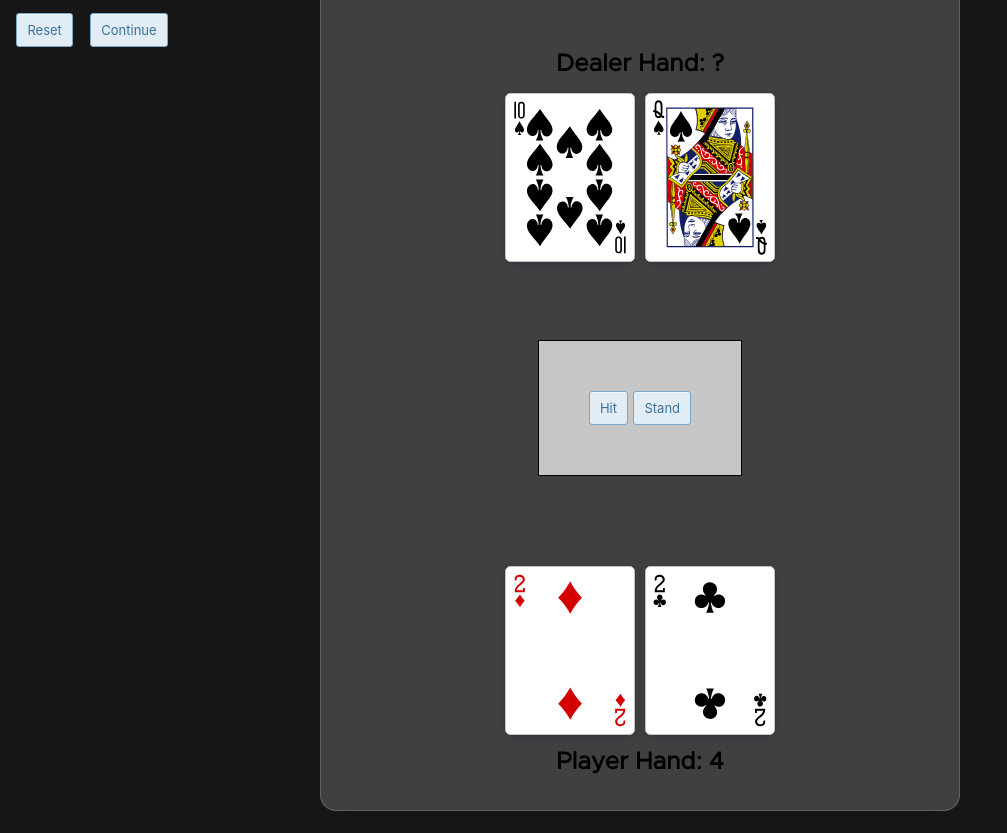
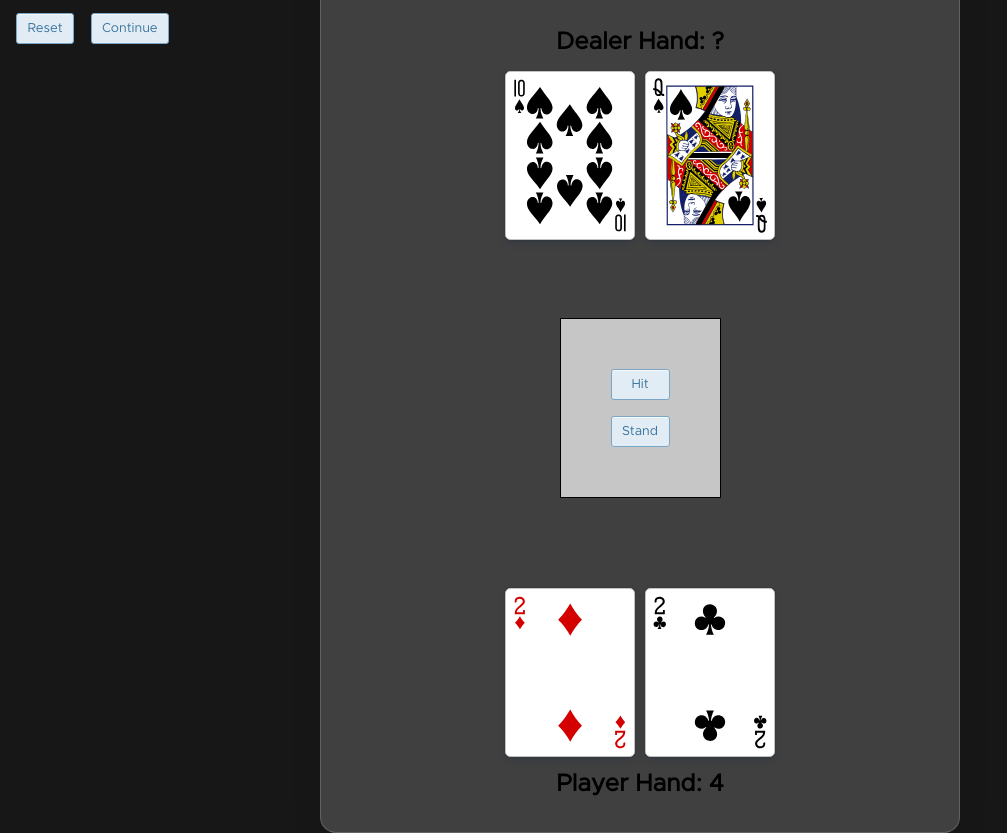
Before and after one commit to JCameren/sei-project-1, a plain HTML site: page index.html in a window 1280 px wide. Shown: the part 35-868 px from the top of the page, without its empty margins (0-1007 px from the left). Before the commit the page ends 846 px from the top, so only its background shows below. Drawn offline with Linux system fonts and the light colour scheme.

Commit message:
changed btn styling

```diff
--- a/css/index.css
+++ b/css/index.css
@@ -9,10 +9,15 @@ body {
   width: 100%;
   height: 100vh;
   background: #171717;
+  font-family: 'Metropolis';
+  /* background-color: ; */
+}
+
+.gradient_circles_bg {
+  width: 100%;
+  height: 100%;
   display: grid;
   place-items: center;
-  font-family: 'Metropolis';
-  /* background-color: ; */
 }
 
 #game_status {
@@ -72,6 +77,8 @@ body {
   margin: auto;
   position:relative;
   top: 75px;
+  display: flex;
+  flex-direction: column;
   width: max-content;
   /* text-align: center; */
   backdrop-filter: 10px;
@@ -79,9 +86,13 @@ body {
   border: 1px solid black;
   padding: 50px;
 }
+.btn_container > button:first-child{
+  margin-bottom: 1rem;
+}
+
 
 button {
-  background-color: #e1ecf4;
+    background-color: #e1ecf4;
   border-radius: 3px;
   border: 1px solid #7aa7c7;
   box-shadow: rgba(255, 255, 255, 0.7) 0 1px 0 0 inset;
@@ -89,8 +100,7 @@ button {
   color: #39739d;
   cursor: pointer !important;
   display: inline-block;
-  font-family: -apple-system, system-ui, "Segoe UI", "Liberation Sans",
-    sans-serif;
+  font-family: 'Metropolis';
   font-size: 13px;
   font-weight: 400;
   /* line-height: 1.15385; */
@@ -108,11 +118,11 @@ button {
   transition: all 250ms ease-in-out;
 }
 
-button:hover,
+/* button:hover,
 button:focus {
   background-color: #b3d3ea;
   color: #2c5777;
-}
+} */
 
 /* button:focus {
   box-shadow: 0 0 0 4px rgba(0, 149, 255, 0.15);
--- a/index.html
+++ b/index.html
@@ -1,16 +1,17 @@
 <!DOCTYPE html>
 <html lang="en">
   <head>
-    <meta charset="UTF-8">
-    <meta http-equiv="X-UA-Compatible" content="IE=edge">
-    <meta name="viewport" content="width=device-width, initial-scale=1.0">
-    <link rel="stylesheet" href="css/card-library/css/cardstarter.css">
-    <link rel="stylesheet" href="css/index.css">
+    <meta charset="UTF-8" />
+    <meta http-equiv="X-UA-Compatible" content="IE=edge" />
+    <meta name="viewport" content="width=device-width, initial-scale=1.0" />
+    <link rel="stylesheet" href="css/card-library/css/cardstarter.css" />
+    <link rel="stylesheet" href="css/index.css" />
     <title>Blackjack</title>
   </head>
   <body>
+    <div class="gradient_circles_bg">
       <div class="wager_el_container">
-        <p id="wager_el">Wager: </p>
+        <p id="wager_el">Wager:</p>
         <button id="reset_btn">Reset</button>
         <button id="continue_btn">Continue</button>
       </div>
@@ -25,6 +26,7 @@
         <section id="player" class="hand"></section>
         <h2 id="player_hand" class="amount">Your hand: ?</h2>
       </main>
+    </div>
     <script src="js/index.js"></script>
   </body>
 </html>
```
Lines whose indentation alone changed are shown as unchanged.
